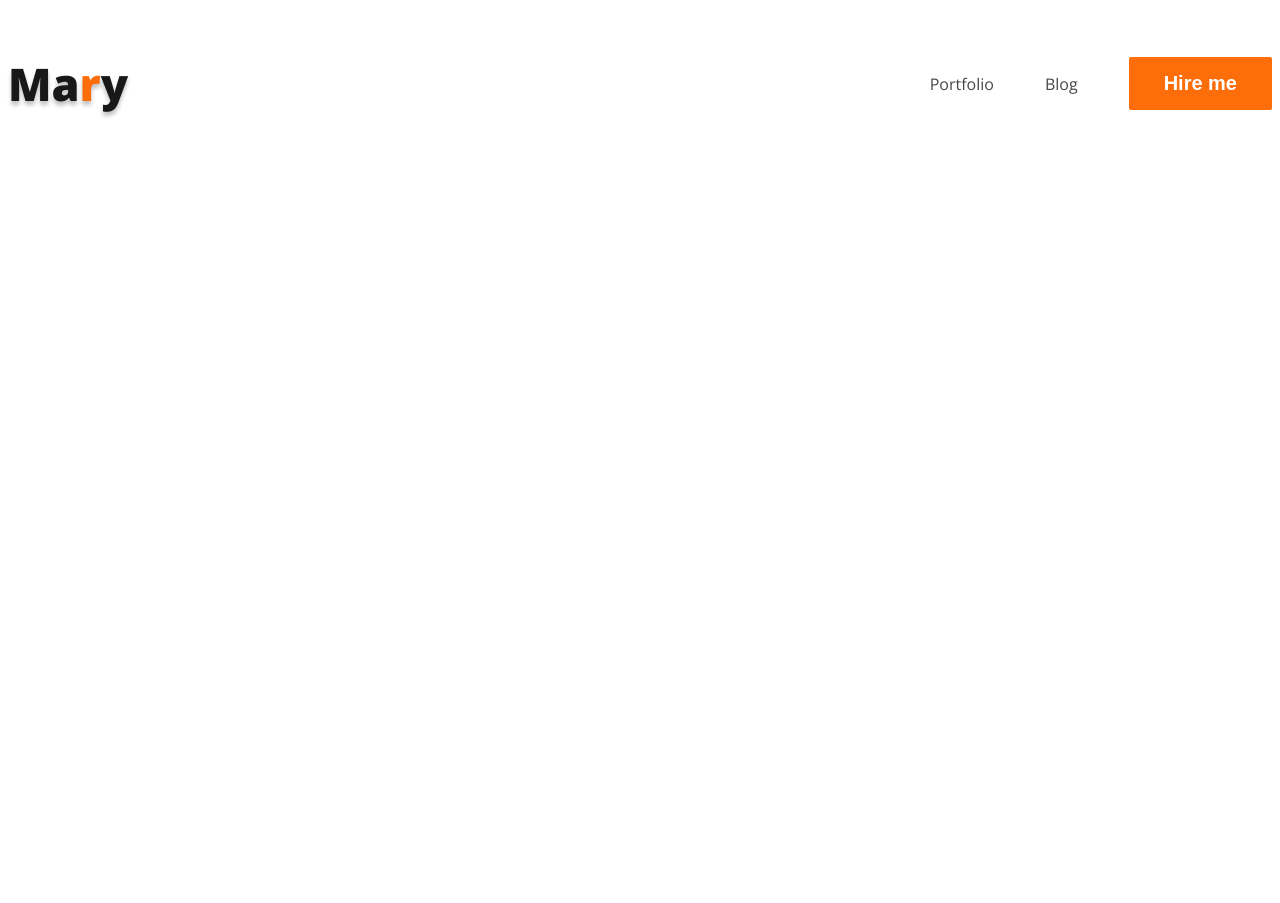
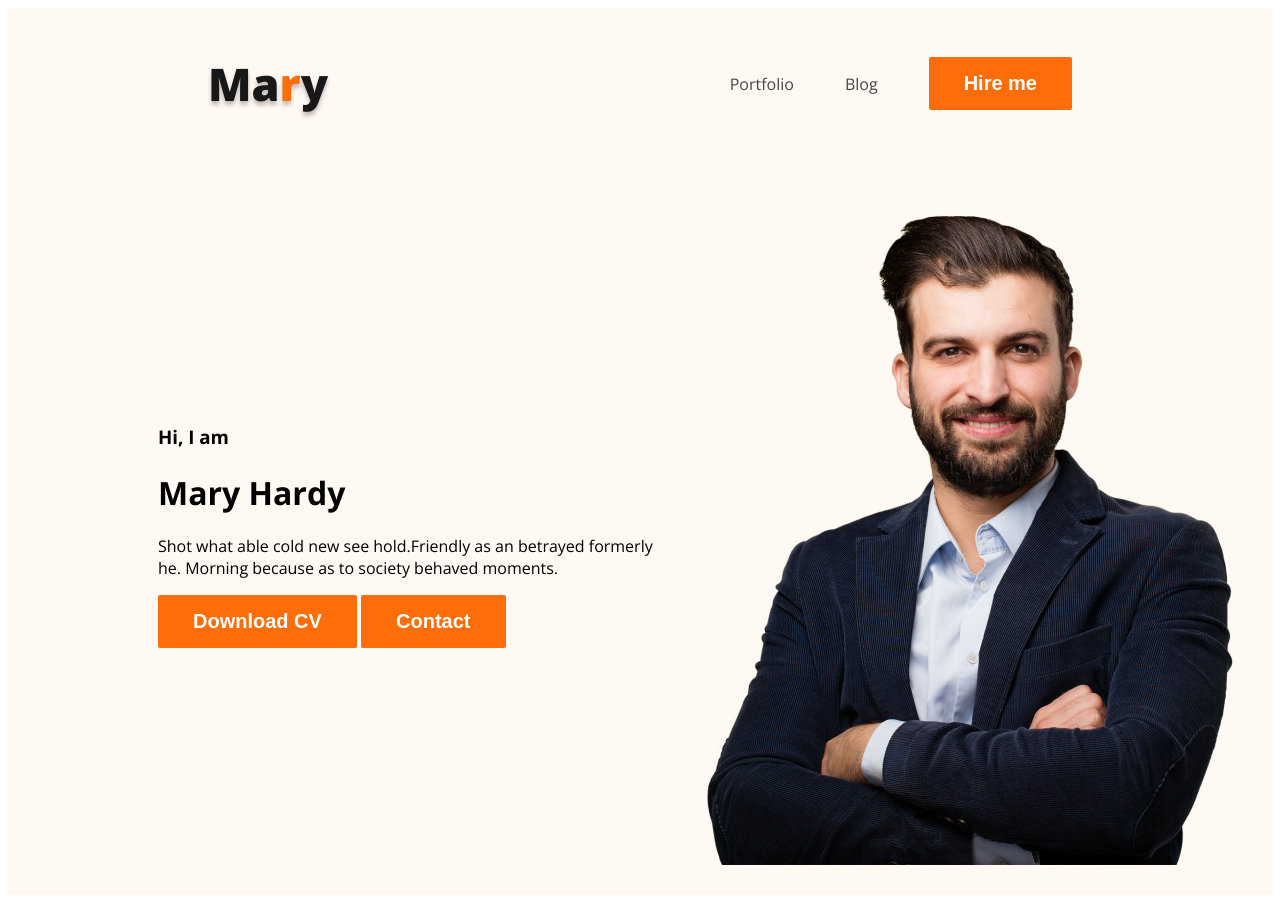
Before and after one commit to Abdullah4d/webdeveloper-portfolio, a plain HTML site: page index.html in a window 1280 px wide. Before the commit the page ends 800 px from the top, so only its background shows below. Drawn offline with nearby package versions, Linux system fonts and the light colour scheme; a web font is replaced by a local one.

Commit message:
added banner content

```diff
--- a/index.html
+++ b/index.html
@@ -12,7 +12,7 @@
 
 </head>
 <body>
-    <header>
+    <header class="header">
         <nav>
             <h3 class="marry">Ma<span class="orange">r</span>y</h3>
             <ul>
@@ -21,6 +21,17 @@
                 <li><button class="button">Hire me</button></li>
             </ul>
         </nav>
+
+        <div class="banner">
+            <div>
+                <h3 class="banner-greeting">Hi, I  am</h3>
+                <h1 class="banner-title">Mary Hardy</h1>
+                <p>Shot what able cold new see hold.Friendly as an betrayed formerly he. Morning because as to society behaved moments.</p>
+                <button class="button">Download CV</button>
+                <button class="button">Contact</button>
+            </div>
+            <img src="images/hardy.png" alt="">
+        </div>
 
     </header>
     <main>
--- a/style/portfolio.css
+++ b/style/portfolio.css
@@ -3,6 +3,7 @@ nav {
     display: flex;
     align-items: center;
     justify-content: space-between;
+    margin: 0 200px;
 }
 
 body {
@@ -47,3 +48,17 @@ nav a {
     font-weight: 700;
     padding: 15px 35px;
 }
+
+/* header section */
+
+.header{
+    background-color: #FFF8F3;
+}
+.banner{
+    padding: 30px 30px 30px 150px ;
+    display: flex;
+    align-items: center;
+}
+.banner-profile{
+    width: 500px;
+}
```
